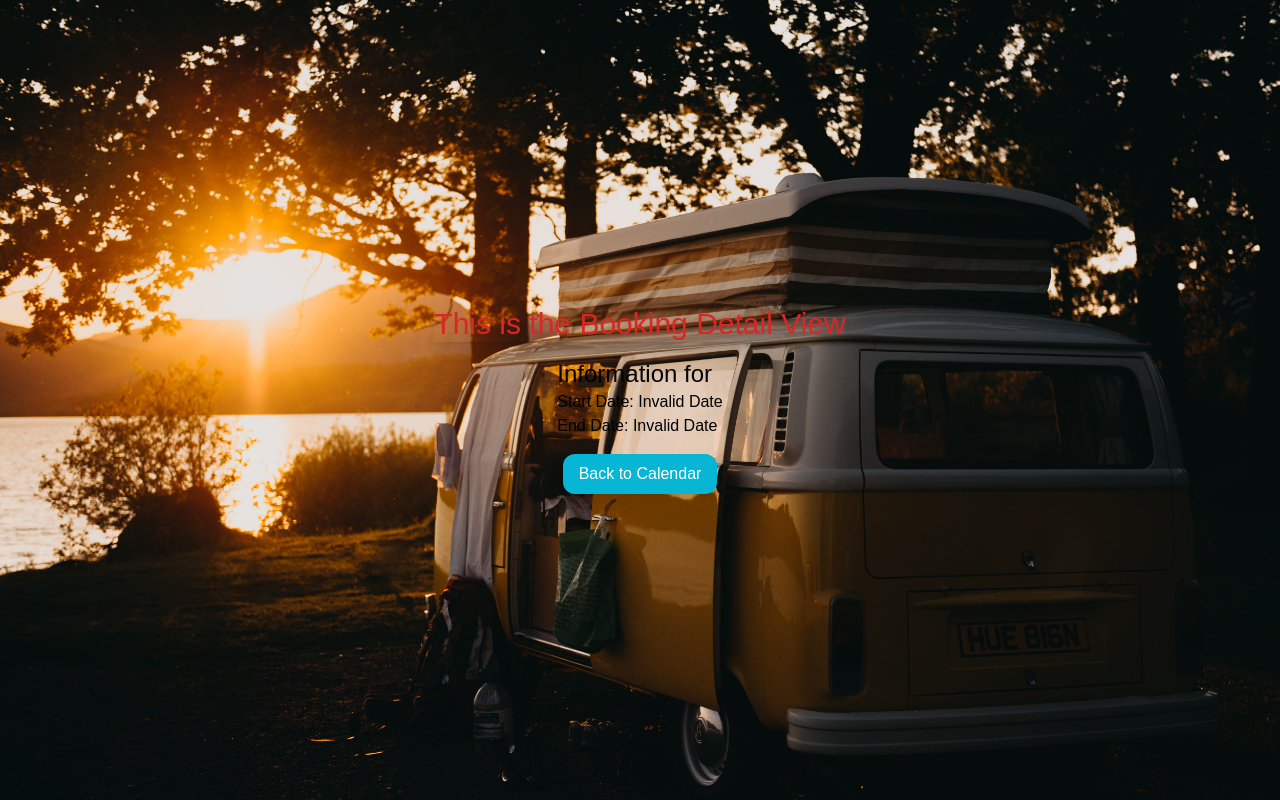
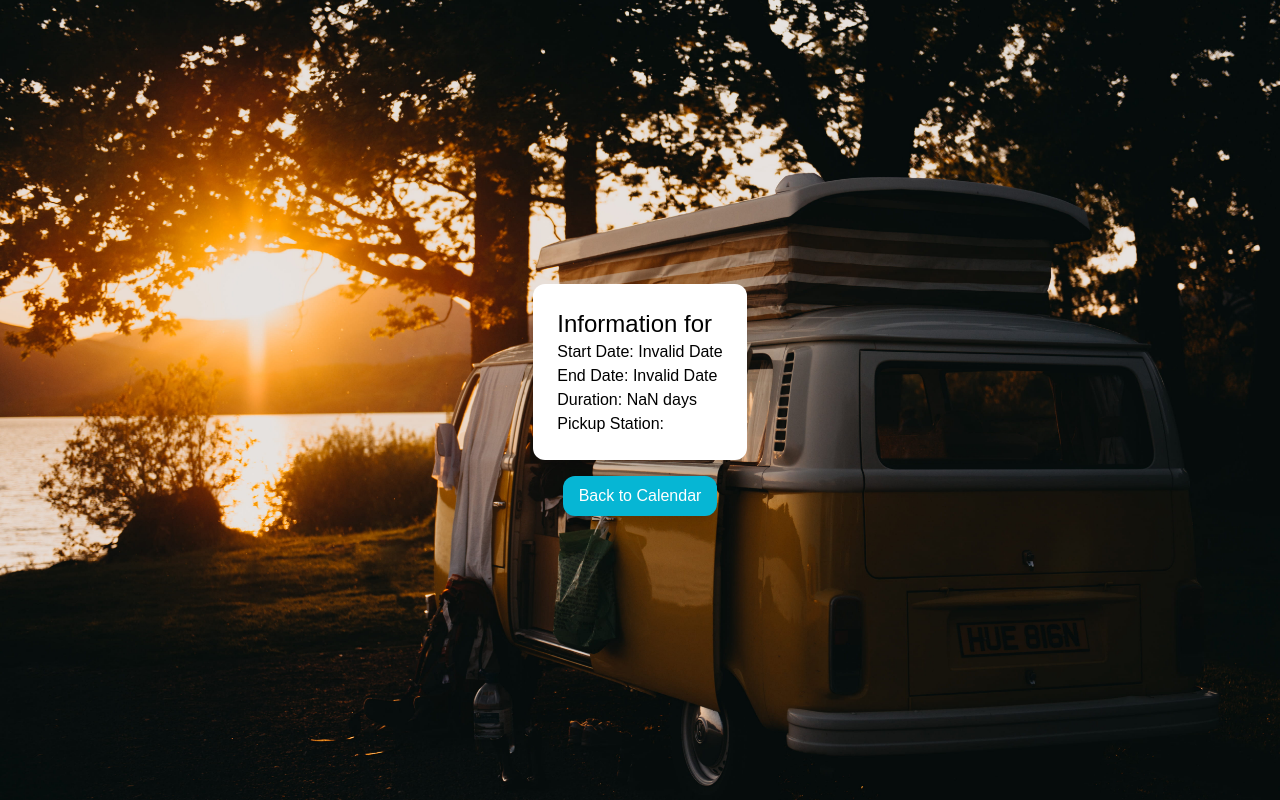
Before and after one commit to XPLoXe/roadsurfer-dev-challenge, a Vue app: page /booking/1 in a window 1280 px wide. Built offline with nearby package versions, Linux system fonts and the light colour scheme; a web font is replaced by a local one; what v-calendar would draw is missing.

Commit message:
BookingDetail.vue now shows "Duration" and "Station"

```diff
--- a/src/components/BookingDetail.vue
+++ b/src/components/BookingDetail.vue
@@ -1,17 +1,14 @@
 <template>
   <section
-    class="flex flex-col items-center justify-center min-h-screen space-y-4"
+    class="flex flex-col items-center justify-center min-h-screen mx-auto space-y-4 rounded-xl"
     id="booking-detail"
   >
-    <div>
-      <h2 class="text-3xl text-red-600 shadow-lg">
-        This is the Booking Detail View
-      </h2>
-    </div>
-    <div>
+    <div class="flex flex-col p-6 bg-white shadow-xl rounded-xl">
       <h2 class="text-2xl">Information for {{ booking.customerName }}</h2>
       <p>Start Date: {{ formatDate(booking.startDate) }}</p>
       <p>End Date: {{ formatDate(booking.endDate) }}</p>
+      <p>Duration: {{ duration }} days</p>
+      <p>Pickup Station: {{ pickupStation.name }}</p>
     </div>
     <RouterLink to="/" class="button">Back to Calendar</RouterLink>
 
@@ -128,6 +125,34 @@ const formattedEndDate = computed({
     booking.value.endDate = val;
   },
 });
+
+//Duration logic
+
+const duration = computed(() => {
+  const startDate = new Date(booking.value.startDate);
+  const endDate = new Date(booking.value.endDate);
+  const timeDifference = endDate.getTime() - startDate.getTime();
+  const daysDifference = Math.trunc(timeDifference / (1000 * 3600 * 24));
+  return daysDifference;
+});
+
+// Pick up station logic
+
+const pickupStation = ref({});
+
+//the pickup station is passed as a parameter
+watch(
+  () => route.query,
+  (query) => {
+    if (query.stationName) {
+      pickupStation.value = {
+        name: JSON.parse(decodeURIComponent(query.stationName)),
+        id: JSON.parse(decodeURIComponent(query.stationId)),
+      };
+    }
+  },
+  { immediate: true }
+);
 </script>
 
 <style lang="scss" scoped></style>
--- a/src/components/BookingList.vue
+++ b/src/components/BookingList.vue
@@ -48,6 +48,7 @@ import { useRouter } from "vue-router";
 
 const props = defineProps({
   filteredBookings: Array,
+  selectedStation: Object,
 });
 
 const formatDate = (selectedDate) => {
@@ -58,7 +59,13 @@ const formatDate = (selectedDate) => {
 const getBookingDetailLink = (booking) => {
   const bookingParam = encodeURIComponent(JSON.stringify(booking));
   const editParam = isDragging.value ? "edit=true" : "edit=false";
-  return `/booking/${booking.id}?data=${bookingParam}&${editParam}`;
+  const stationName = encodeURIComponent(
+    JSON.stringify(props.selectedStation.name)
+  );
+  const stationId = encodeURIComponent(
+    JSON.stringify(props.selectedStation.id)
+  );
+  return `/booking/${booking.id}?data=${bookingParam}&${editParam}&stationName=${stationName}&stationId=${stationId}`;
 };
 
 //Drag logic
--- a/src/components/CalendarView.vue
+++ b/src/components/CalendarView.vue
@@ -31,7 +31,7 @@
 
             <BookingList
               :filteredBookings="filteredBookings"
-              :selectedDate="selectedDate"
+              :selectedStation="selectedStation"
             />
           </div>
         </template>
@@ -105,7 +105,7 @@ const filteredBookings = computed(() => {
   });
 });
 
-// Example: Fetch bookings for station with ID 1 on component mount
+// Default: Fetch bookings for station with ID 1 on component mount
 onMounted(() => {
   fetchBookingsForStation(1);
 });
@@ -127,6 +127,7 @@ const handleDateSelect = (day) => {
 const selectedStation = ref(null);
 
 const onStationSelected = (station) => {
+  console.log("Station selected:", station);
   selectedStation.value = station;
   // Fetch bookings for the selected station
   fetchBookingsForStation(station.id);
```
